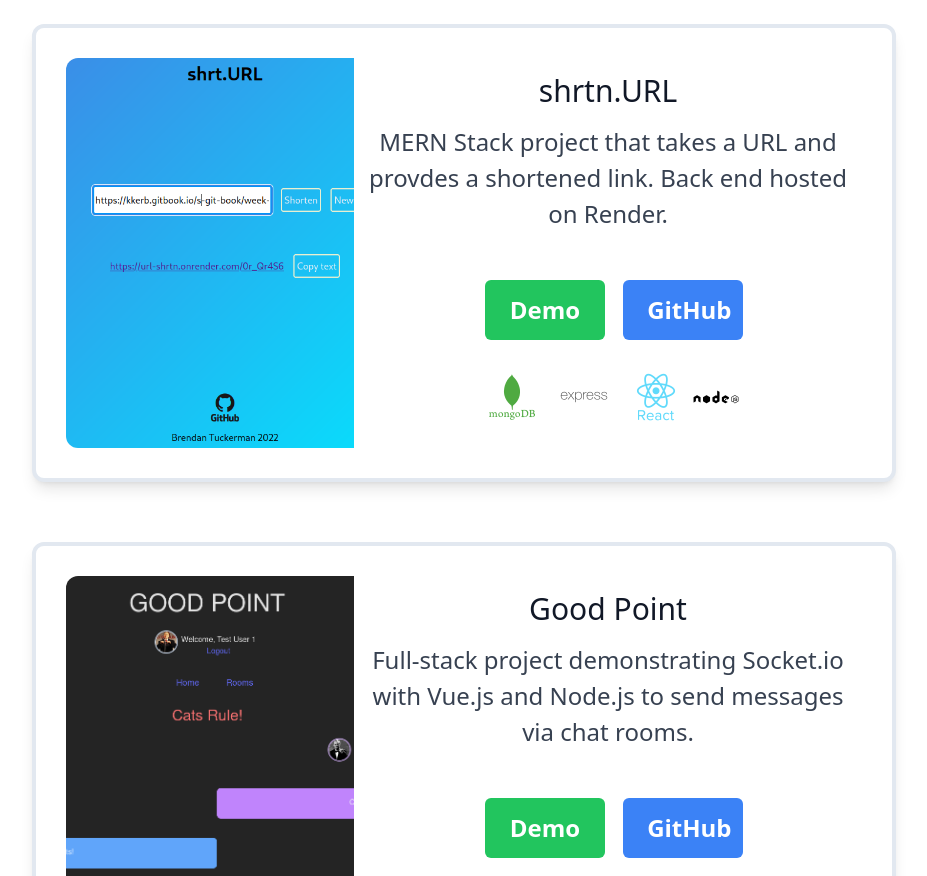
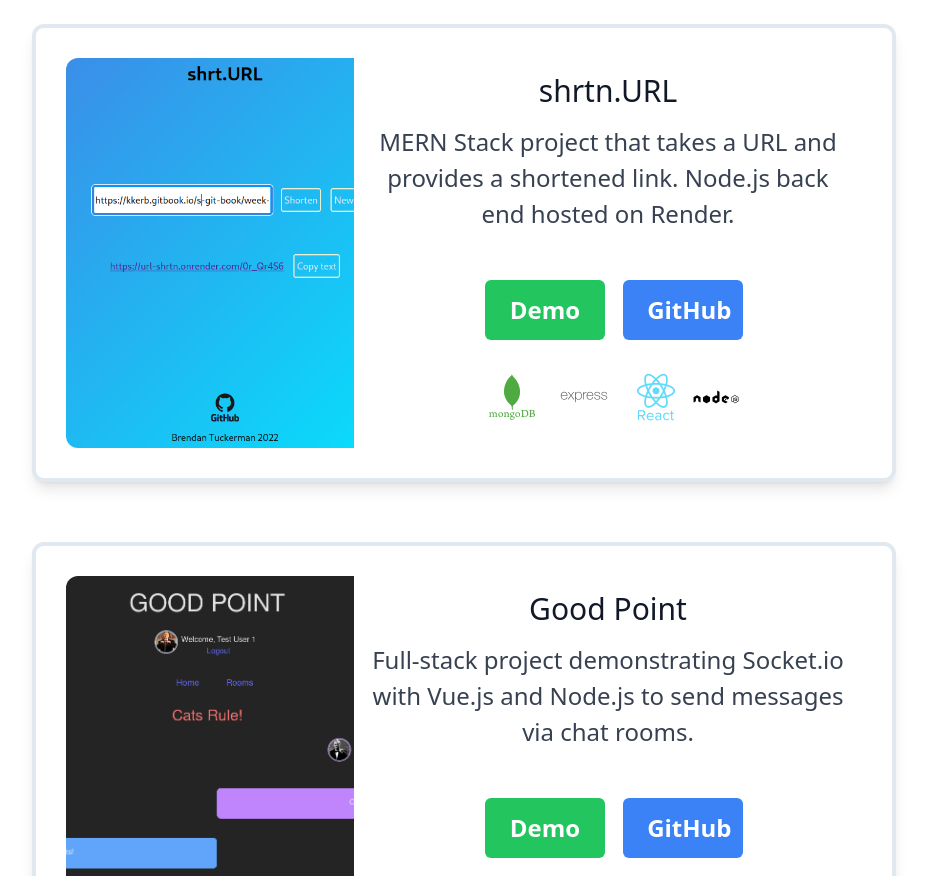
Before and after one commit to brendantuckerman/brendantuckerman.github.io, a React (Create React App) app: page / in a window 1280 px wide. Shown: the part 3280-4156 px from the top of the page, without its empty margins (176-1103 px from the left). Built offline with nearby package versions, Linux system fonts and the light colour scheme; no server answers.

Commit message:
Proofreading

```diff
--- a/src/components/Projects.jsx
+++ b/src/components/Projects.jsx
@@ -36,7 +36,7 @@ const Projects =()=> {
                 <div class="p-2 flex flex-col justify-start">
                 <h5 class="text-gray-900 text-xl font-medium mb-2">shrtn.URL</h5>
                 <p class="text-gray-700 text-base mb-4">
-                MERN Stack project that takes a URL and provdes a shortened link. Back end hosted on Render.
+                MERN Stack project that takes a URL and provides a shortened link. Node.js back end hosted on Render.
                 </p>
                     <div className="buttons p-2">
                         <a href="https://mrmaverick79.github.io/url-shorten-react-frontend/" target="_blank" rel="noopener noreferrer" >
```
